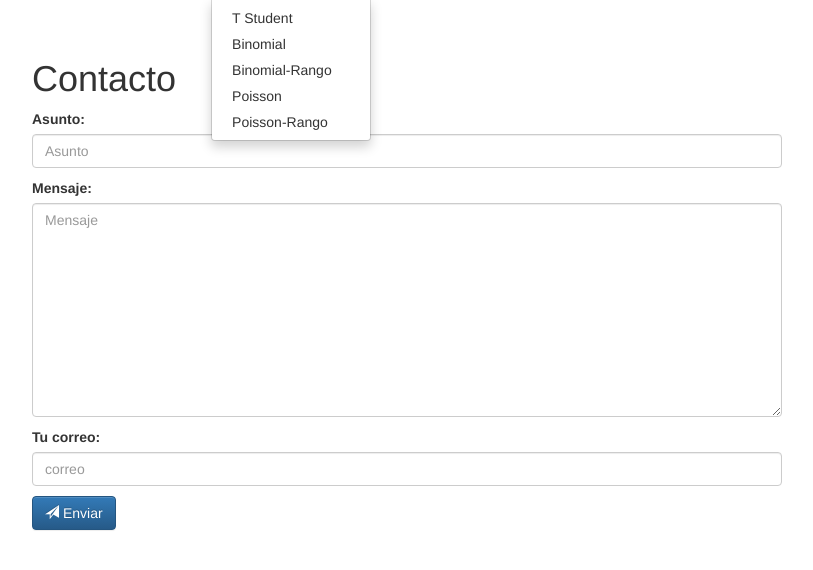
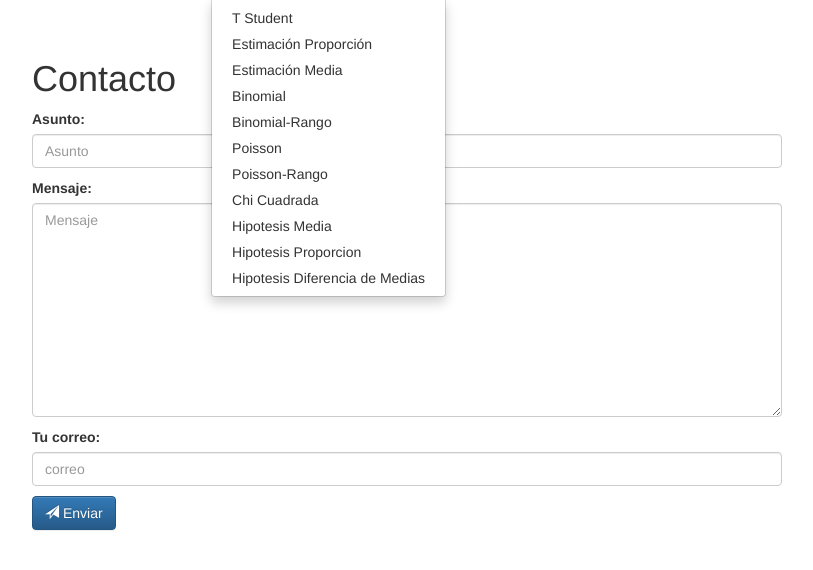
Before and after one commit to michmoca/proyecto-estadisticautn, a Django app: page /home/contacto/ in a window 1280 px wide, after a click on "Inferencial". Shown: the part 51-621 px from the top of the page, without its empty margins (38-851 px from the left). Run offline with Django 3.2, Linux system fonts and the light colour scheme; some libraries are stand-ins or nearby versions.

Commit message:
agregado chi cuadrada

```diff
--- a/accounts/templates/base.html
+++ b/accounts/templates/base.html
@@ -43,15 +43,16 @@
                   </a>
                   <ul class="dropdown-menu">
                     <li><a href="/home/tstudent/">T Student</a></li>
-                    <!-- <li><a href="/home/estimacion-proporcion/">Estimación Proporción</a></li>
-                    <li><a href="/home/estimacion-media/">Estimación Media</a></li> -->
+                    <li><a href="/home/estimacion-proporcion/">Estimación Proporción</a></li>
+                    <li><a href="/home/estimacion-media/">Estimación Media</a></li>
                     <li><a href="/home/binomial/">Binomial</a></li>
                     <li><a href="/home/binomial-rango/">Binomial-Rango</a></li>
                     <li><a href="/home/poisson/">Poisson</a></li>
                     <li><a href="/home/poisson-rango/">Poisson-Rango</a></li>
-                    <!-- <li><a href="/home/hipotesis-media/">Hipotesis Media</a></li>
+                    <li><a href="/home/chi-cuadrada/">Chi Cuadrada</a></li>
+                    <li><a href="/home/hipotesis-media/">Hipotesis Media</a></li>
                     <li><a href="/home/hipotesis-proporcion/">Hipotesis Proporcion</a></li>
-                    <li><a href="/home/hipotesis-diferencia-medias/">Hipotesis Diferencia de Medias</a></li> -->
+                    <li><a href="/home/hipotesis-diferencia-medias/">Hipotesis Diferencia de Medias</a></li>
                   </ul>
                 </li>
 
--- a/home/forms.py
+++ b/home/forms.py
@@ -5,6 +5,23 @@ from django.core import validators
 
 class HomeForm(forms.Form):
     pass
+
+class Chi_Cuadrada(forms.Form):
+    n = forms.IntegerField(min_value=1, label='N',
+                                widget=forms.NumberInput(
+                                attrs={'class': 'form-control',
+                                'placeholder': 'Ingrese número, ejemplo 17'})
+                            )
+    std = forms.FloatField(min_value=0, label='σ',
+                        widget=forms.NumberInput(
+                            attrs={'class': 'form-control',
+                            'placeholder': 'Ingrese Desviación Estandar, ejemplo 1'})
+                        )
+    var = forms.FloatField(min_value=0, label='var',
+                        widget=forms.NumberInput(
+                            attrs={'class': 'form-control',
+                            'placeholder': 'Ingrese Varianza Muestral, ejemplo 2'})
+                        )
 
 class Hipotesis_Diferencia_Medias(forms.Form):
 
--- a/home/urls.py
+++ b/home/urls.py
@@ -3,6 +3,7 @@ from home import views
 from home import charts
 
 urlpatterns = [
+    url(r'^chi-cuadrada/$', views.Chi_CuadradaView.as_view(), name='chi_cuadrada'),
     url(r'^calculadora1/$', views.Calculadora1View.as_view(), name='calculadora1'),
     url(r'^calculadora2/$', views.Calculadora2View.as_view(), name='calculadora2'),
     url(r'^charts/boxplot.jpg$', charts.boxplot),
@@ -11,11 +12,11 @@ urlpatterns = [
     url(r'^api/data/$', views.get_data, name='api-data'),
     url(r'^api/chart/data/$', views.CharData.as_view()),
     url(r'^tstudent/$', views.TStudentView.as_view(), name='tstudent'),
-    # url(r'^hipotesis-diferencia-medias/$', views.Hipotesis_Diferencia_MediasView.as_view(), name='hipotesis_diferencia_medias'),
-    # url(r'^hipotesis-media/$', views.Hipotesis_MediaView.as_view(), name='hipotesis_media'),
-    # url(r'^hipotesis-proporcion/$', views.Hipotesis_ProporcionView.as_view(), name='hipotesis_proporcion'),
-    # url(r'^estimacion-proporcion/$', views.Estimacion_ProporcionView.as_view(), name='estimacion'),
-    # url(r'^estimacion-media/$', views.Estimacion_MediaView.as_view(), name='estimacion_media'),
+    url(r'^hipotesis-diferencia-medias/$', views.Hipotesis_Diferencia_MediasView.as_view(), name='hipotesis_diferencia_medias'),
+    url(r'^hipotesis-media/$', views.Hipotesis_MediaView.as_view(), name='hipotesis_media'),
+    url(r'^hipotesis-proporcion/$', views.Hipotesis_ProporcionView.as_view(), name='hipotesis_proporcion'),
+    url(r'^estimacion-proporcion/$', views.Estimacion_ProporcionView.as_view(), name='estimacion'),
+    url(r'^estimacion-media/$', views.Estimacion_MediaView.as_view(), name='estimacion_media'),
     url(r'^binomial/$', views.BinomialView.as_view(), name='binomial'),
     url(r'^binomial-rango/$', views.Binomial_RangoView.as_view(), name='binomial_rango'),
     url(r'^poisson/$', views.PoissonView.as_view(), name='poisson'),
--- a/home/views.py
+++ b/home/views.py
@@ -37,6 +37,26 @@ class Hipotesis_Diferencia_MediasView(TemplateView):
             resultado_zr = calcu.calcular_prueba_hipotesis_diferencia_medias(promedio1, promedio2, media1, media2, std1, std2, n1, n2)
             resultado = {'z': resultado_z, 'zr': resultado_zr}
             form = Form.Hipotesis_Diferencia_Medias()
+
+        args = {'form': form, 'resultado': resultado}
+        return render(request, self.template_name, args)
+
+
+class Chi_CuadradaView(TemplateView):
+    template_name = 'home/chi_cuadrada.html'
+
+    def get(self, request):
+        form = Form.Chi_Cuadrada()
+        return render(request, self.template_name, {'form': form})
+
+    def post(self, request):
+        form = Form.Chi_Cuadrada(request.POST)
+        if form.is_valid():
+            std = form.cleaned_data['std']
+            var = form.cleaned_data['var']
+            n = form.cleaned_data['n']
+            resultado = calcu.calcular_chi_cuadrado_buscar_tabla(n, std, var, valor_tabla = None)
+            form = Form.Chi_Cuadrada()
 
         args = {'form': form, 'resultado': resultado}
         return render(request, self.template_name, args)
```
Also changed, not shown: codigos-implementar.py (added, +40 -0 lines), home/calculations.py (+7 -0 lines), home/templates/home/chi_cuadrada.html (added, +40 -0 lines).
